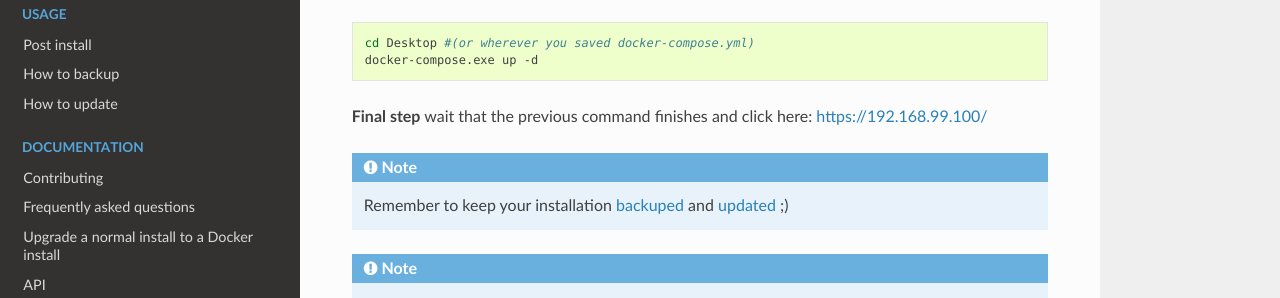
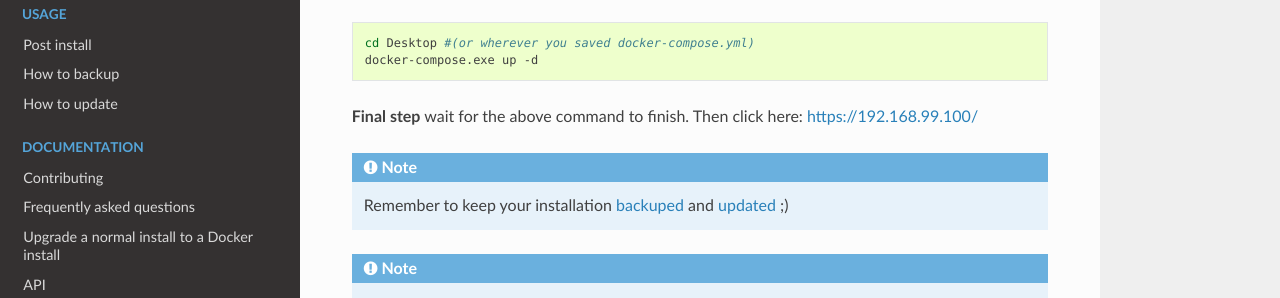
Before and after one commit to elabftw/elabdoc, a Sphinx documentation site: the page built from doc/install-windows.rst, in a window 1280 px wide and 900 px high, scrolled down 639 px. Shown: the part 356-654 px from the top of the window. Built offline with Sphinx 7.4.7 and the Read the Docs theme 2.0.0, drawn with Linux system fonts in a browser that asks for light colours; pages that are not in the unit, such as notebooks, are missing from menus.

Commit message:
Simple typo correction (#3)
* Update install-windows.rst


More typo corrections.

```diff
--- a/doc/install-windows.rst
+++ b/doc/install-windows.rst
@@ -27,7 +27,7 @@ Follow the steps below to install eLabFTW on your system:
     cd Desktop #(or wherever you saved docker-compose.yml)
     docker-compose.exe up -d
 
-**Final step** wait that the previous command finishes and click here: https://192.168.99.100/
+**Final step** wait for the above command to finish. Then click here: https://192.168.99.100/
 
 .. note:: Remember to keep your installation :doc:`backuped <backup>` and :doc:`updated <how-to-update>` ;)
 
```
